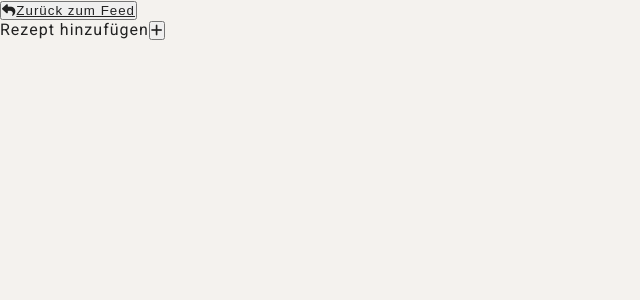
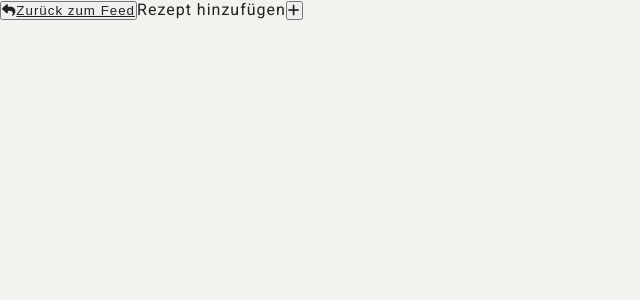
Before and after one commit to aliho3ein/rezept-sharing, a React (Vite) app: page /user-profile in a window 1280 px wide. Shown: the top 300 px of the page, without its empty margins (0-640 px from the left). Built offline with nearby package versions, Linux system fonts and the light colour scheme.

Commit message:
build user profile page

```diff
--- a/src/pages/UserProfile.tsx
+++ b/src/pages/UserProfile.tsx
@@ -7,7 +7,7 @@ const UserProfile: FC = () => {
   const [popup, setPopup] = useState<boolean>(false);
 
   return (
-    <>
+    <section className={style.userProfileContainer}>
       {popup && <AddRecipeForm closePopup={setPopup} />}
       <button>
         <Link to="/">
@@ -15,12 +15,12 @@ const UserProfile: FC = () => {
           Zurück zum Feed
         </Link>
       </button>
-      <header></header>
+
       <span>Rezept hinzufügen</span>
       <button onClick={() => setPopup(true)}>
         <i className={`fa-solid fa-plus ${style.addRecipe}`}></i>
       </button>
-    </>
+    </section>
   );
 };
 
```
